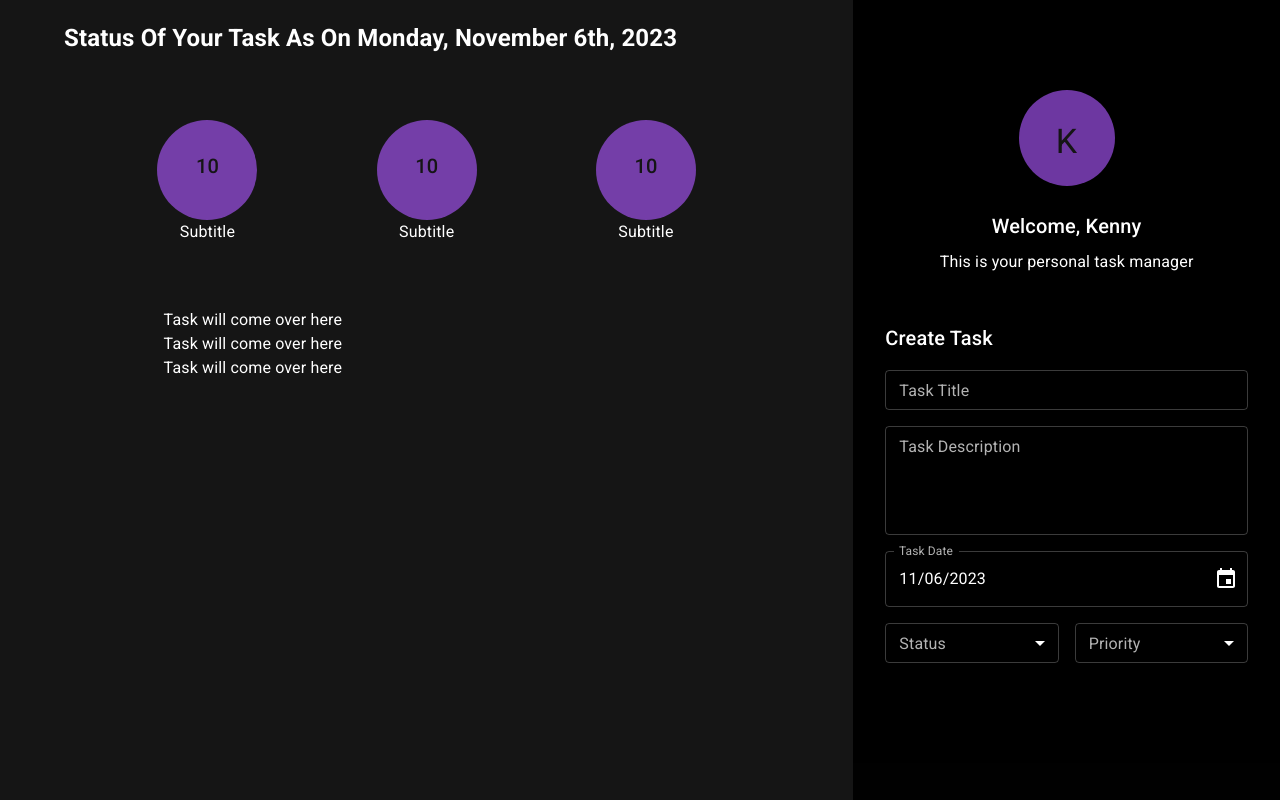
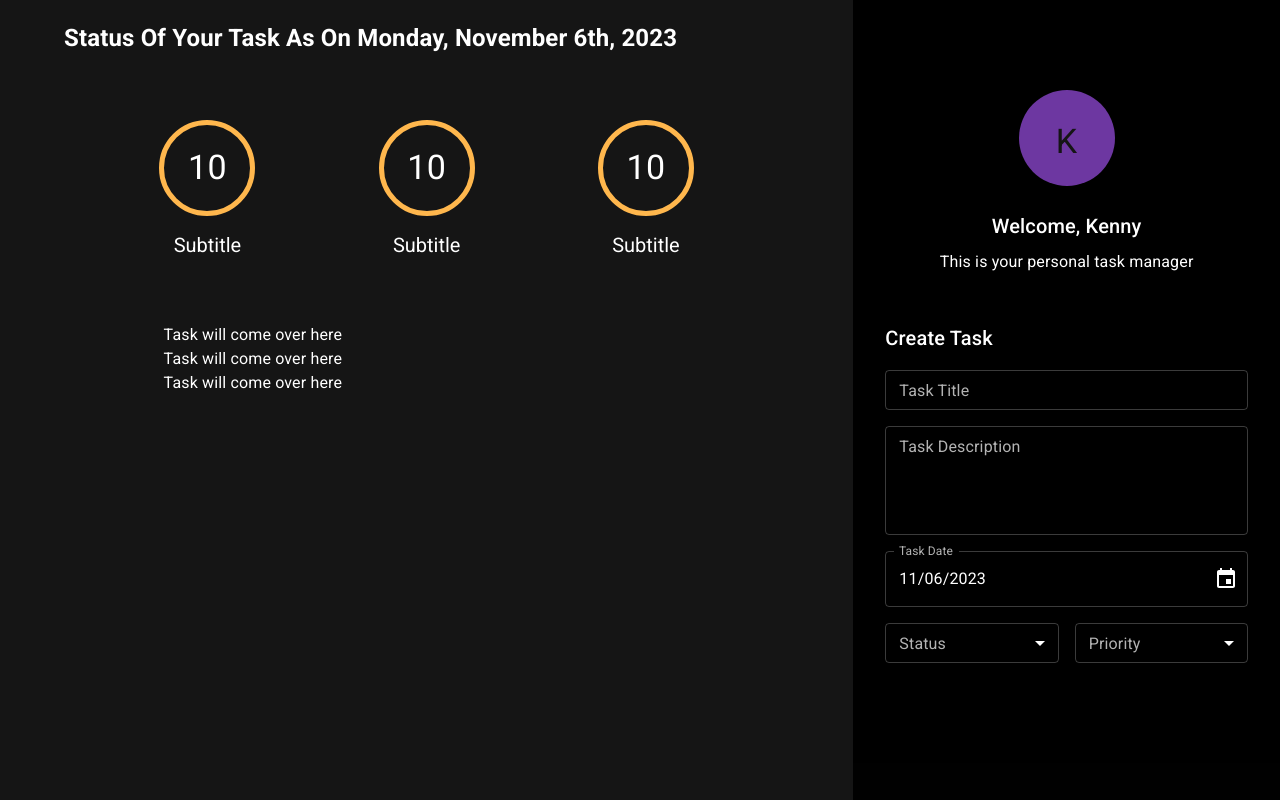
Before and after one commit to KQuiggins/TypeScript_Todo, a React (Vite) app: page / in a window 1280 px wide. Built offline with nearby package versions, Linux system fonts and the light colour scheme.

Commit message:
Update TaskCounter component styling

```diff
--- a/src/components/taskCounter/TaskCounter.tsx
+++ b/src/components/taskCounter/TaskCounter.tsx
@@ -13,12 +13,24 @@ const TaskCounter: FC = (): ReactElement => {
             justifyContent="center"
 
         >
-            <Avatar sx={{ width: 100, height: 100, bgcolor: 'primary.main' }}>
-            <Typography variant="h6" component="div" gutterBottom>
+            <Avatar sx={{
+                width: '96px',
+                height: '96px',
+                backgroundColor: 'transparent',
+                marginBottom: '16px',
+                border: '5px solid',
+                borderColor: 'warning.light'  }}>
+            <Typography variant="h4" color='#ffffff'>
                 10
             </Typography>
             </Avatar>
-            <Typography>Subtitle</Typography>
+            <Typography
+                color='#ffffff'
+                variant="h5"
+                fontSize='20px'
+            >
+                Subtitle
+            </Typography>
         </Box>
     </>
   )
```
